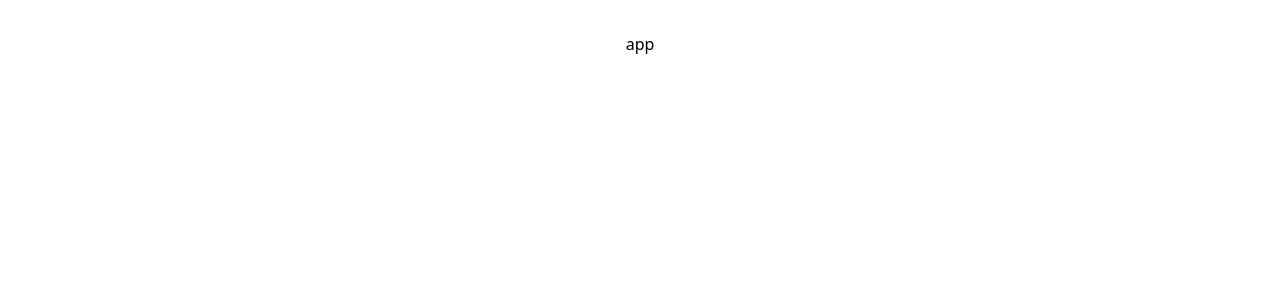
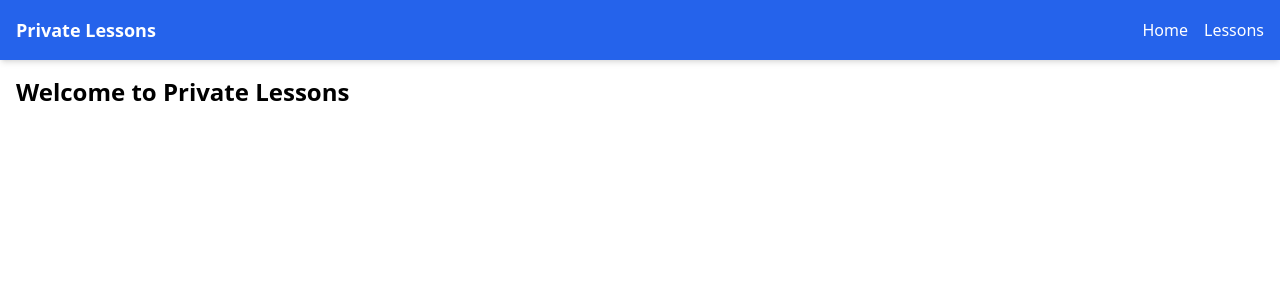
Before and after one commit to thyssemb/mihotel-technical-test, a React (Vite) app in the folder client/: page / in a window 1280 px wide. Shown: the top 300 px of the page. Built offline with nearby package versions, Linux system fonts and the light colour scheme.

Commit message:
add: add components structure && navbar layout

```diff
--- a/client/package.json
+++ b/client/package.json
@@ -10,6 +10,7 @@
     "preview": "vite preview"
   },
   "dependencies": {
+    "gsap": "^3.13.0",
     "react": "^19.1.0",
     "react-dom": "^19.1.0"
   },
--- a/client/src/App.tsx
+++ b/client/src/App.tsx
@@ -1,12 +1,13 @@
-import './App.css'
+import React from "react";
+import Layouts from "./layouts/Layouts.tsx";
+import HomePage from "./pages/HomePage";
 
-function App() {
+const App: React.FC = () => {
+    return (
+        <Layouts>
+            <HomePage />
+        </Layouts>
+    );
+};
 
-  return (
-    <>
-   app
-    </>
-  )
-}
-
-export default App
+export default App;
--- /dev/null
+++ b/client/src/components/Navbar.tsx
@@ -0,0 +1,17 @@
+import React from "react";
+
+const Navbar: React.FC = () => {
+    return (
+        <nav className="bg-blue-600 text-white p-4 shadow-md">
+            <div className="container mx-auto flex justify-between items-center">
+                <div className="text-lg font-bold">Private Lessons</div>
+                <ul className="flex space-x-4">
+                    <li><a href="/" className="hover:underline">Home</a></li>
+                    <li><a href="" className="hover:underline">Lessons</a></li>
+                </ul>
+            </div>
+        </nav>
+    );
+};
+
+export default Navbar;
--- /dev/null
+++ b/client/src/layouts/Layouts.tsx
@@ -0,0 +1,19 @@
+import React, {type ReactNode } from "react";
+import Navbar from "../components/Navbar.tsx";
+
+interface LayoutProps {
+    children: ReactNode;
+}
+
+const Layout: React.FC<LayoutProps> = ({ children }) => {
+    return (
+        <>
+            <Navbar />
+            <main className="container mx-auto p-4">
+                {children}
+            </main>
+        </>
+    );
+};
+
+export default Layout;
--- /dev/null
+++ b/client/src/pages/HomePage.tsx
@@ -0,0 +1,10 @@
+import React from "react";
+const HomePage: React.FC = () => {
+    return (
+        <div>
+            <h1 className="text-2xl font-bold mb-4">Welcome to Private Lessons</h1>
+        </div>
+    );
+};
+
+export default HomePage;
```
Also changed, not shown: 1 other file (tests, documents, lock files or other folders).
